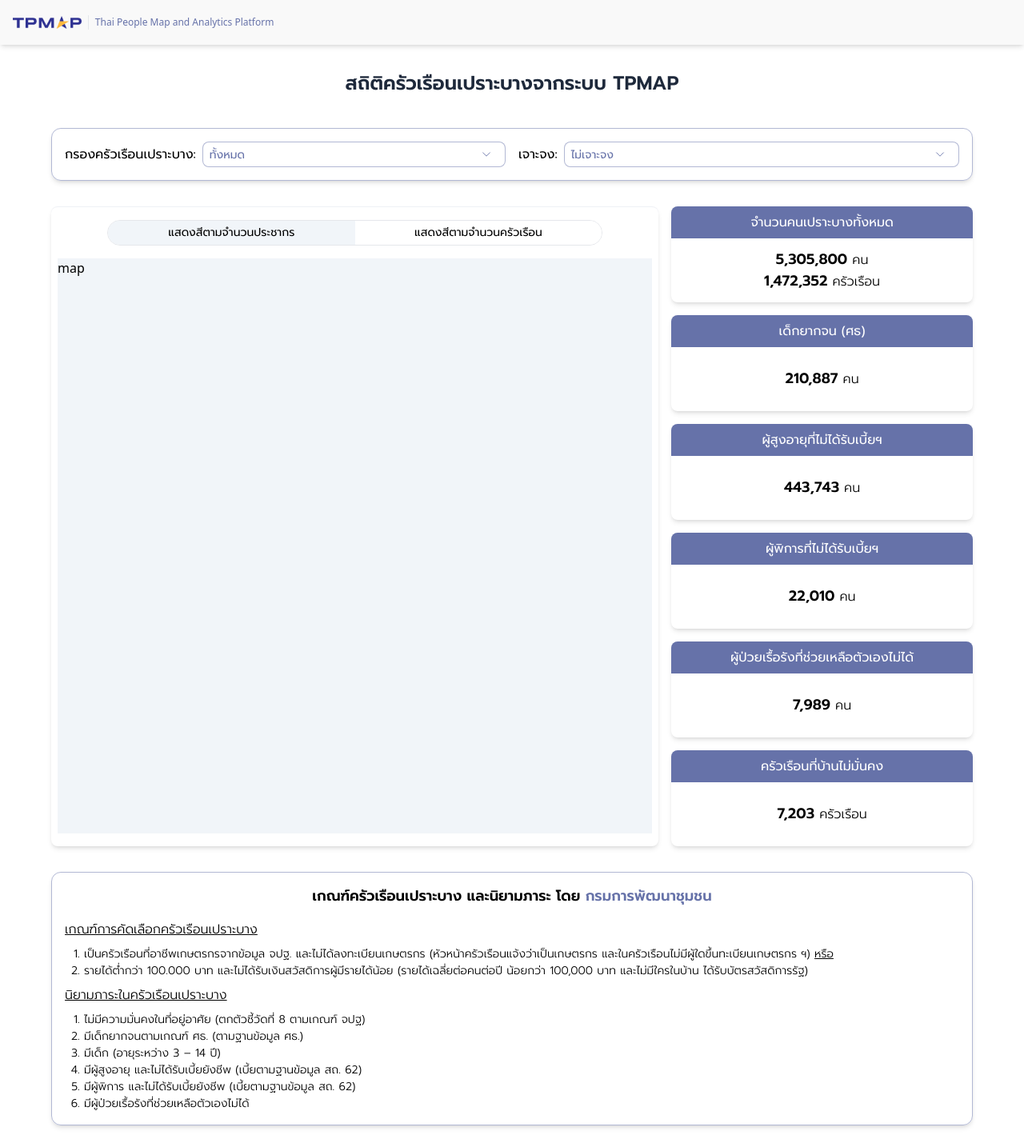
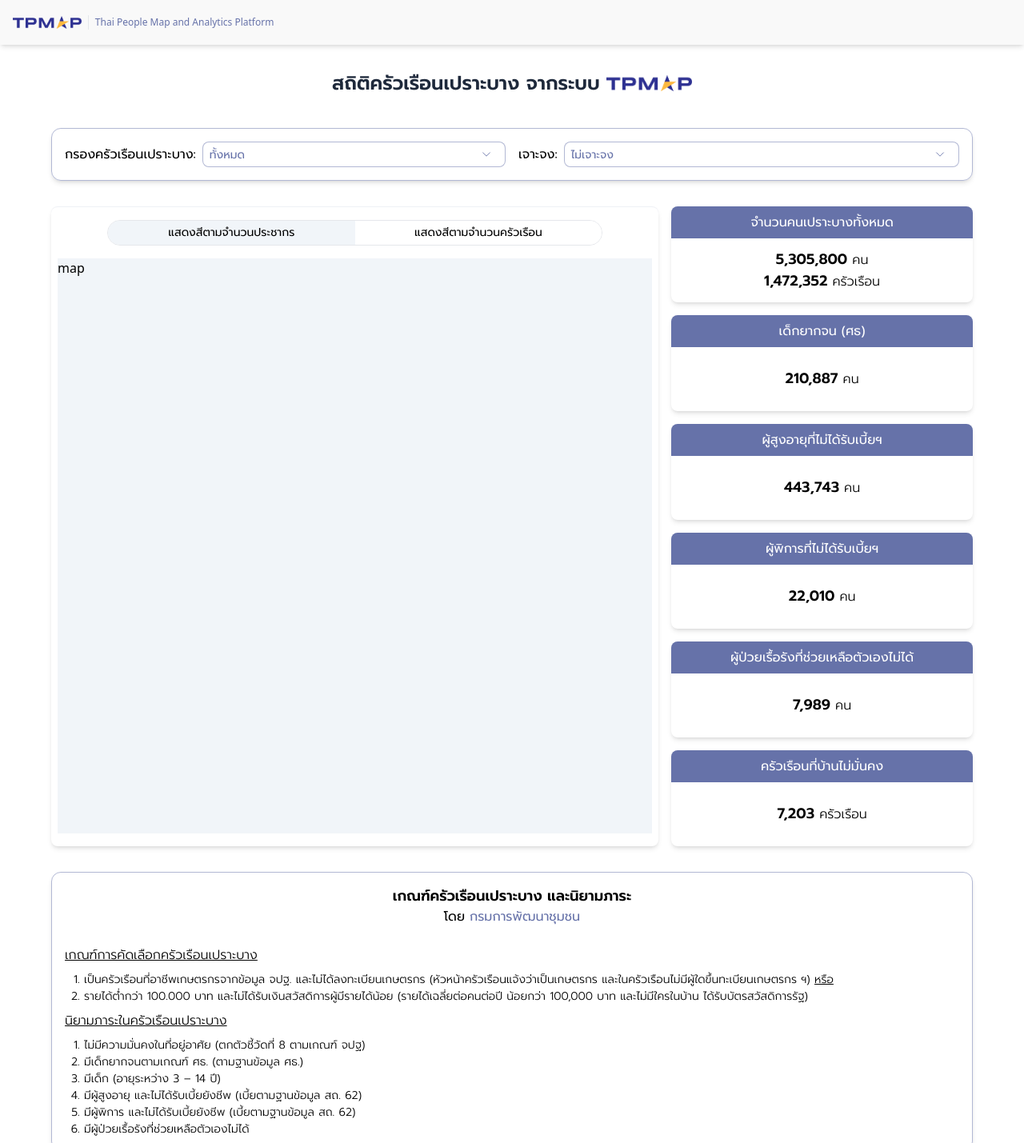
Before and after one commit to ppsis14/TPMAP_fragile_v2, a website built with Vite: page index.html in a window 1280 px wide. Shown: the top 1429 px of the page at 80% size. Built offline with nearby package versions, Linux system fonts and the light colour scheme.

Commit message:
update detail font

```diff
--- a/index.html
+++ b/index.html
@@ -27,9 +27,12 @@
       >
         <!-- title -->
         <div
-          class="mt-4 flex justify-center items-center w-full h-12 font-TH-prompt text-2xl text-slate-800 font-semibold"
+          class="flex space-x-2 justify-center items-center w-full h-12 mt-4"
         >
-          สถิติครัวเรือนเปราะบางจากระบบ TPMAP
+          <p class="text-slate-800 font-TH-prompt text-2xl font-semibold">
+            สถิติครัวเรือนเปราะบาง จากระบบ
+          </p>
+          <img src="/TPMAP-logo.png" class="h-5" />
         </div>
 
         <!-- select data -->
@@ -119,7 +122,7 @@
                 จำนวนคนเปราะบางทั้งหมด
               </p>
               <div
-                class="w-full h-4/6 flex flex-col justify-center items-center font-light"
+                class="w-full h-3/6 md:h-4/6 flex flex-col justify-center items-center font-light"
               >
                 <p class="text-sm md:text-base">
                   <span class="font-semibold md:text-lg">5,305,800</span>
@@ -210,10 +213,15 @@
           <div
             class="w-full h-full space-y-2 font-TH-prompt font-light border border-[#6672a9]/50 p-4 rounded-xl shadow-md"
           >
-            <p class="w-full text-lg font-semibold text-center mb-4">
-              เกณฑ์ครัวเรือนเปราะบาง และนิยามภาระ โดย
-              <span class="text-[#6672a9]">กรมการพัฒนาชุมชน</span>
-            </p>
+            <div class="w-full mb-6">
+              <p class="w-full text-lg font-semibold text-center">
+                เกณฑ์ครัวเรือนเปราะบาง และนิยามภาระ
+              </p>
+              <p class="w-full text-base font-normal text-center">
+                โดย <span class="text-[#6672a9]">กรมการพัฒนาชุมชน</span>
+              </p>
+            </div>
+
             <p class="underline">เกณฑ์การคัดเลือกครัวเรือนเปราะบาง</p>
             <ol class="list-decimal pl-6 text-sm">
               <li>
```
